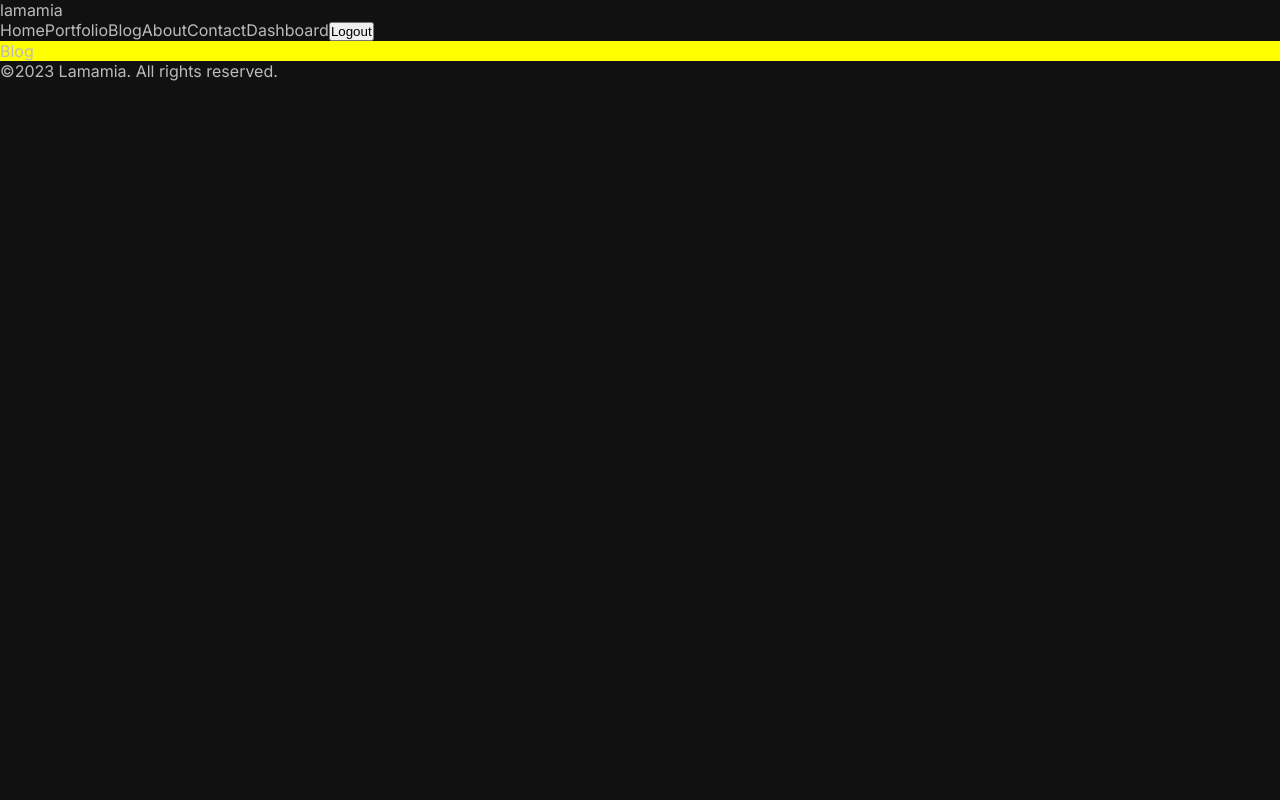
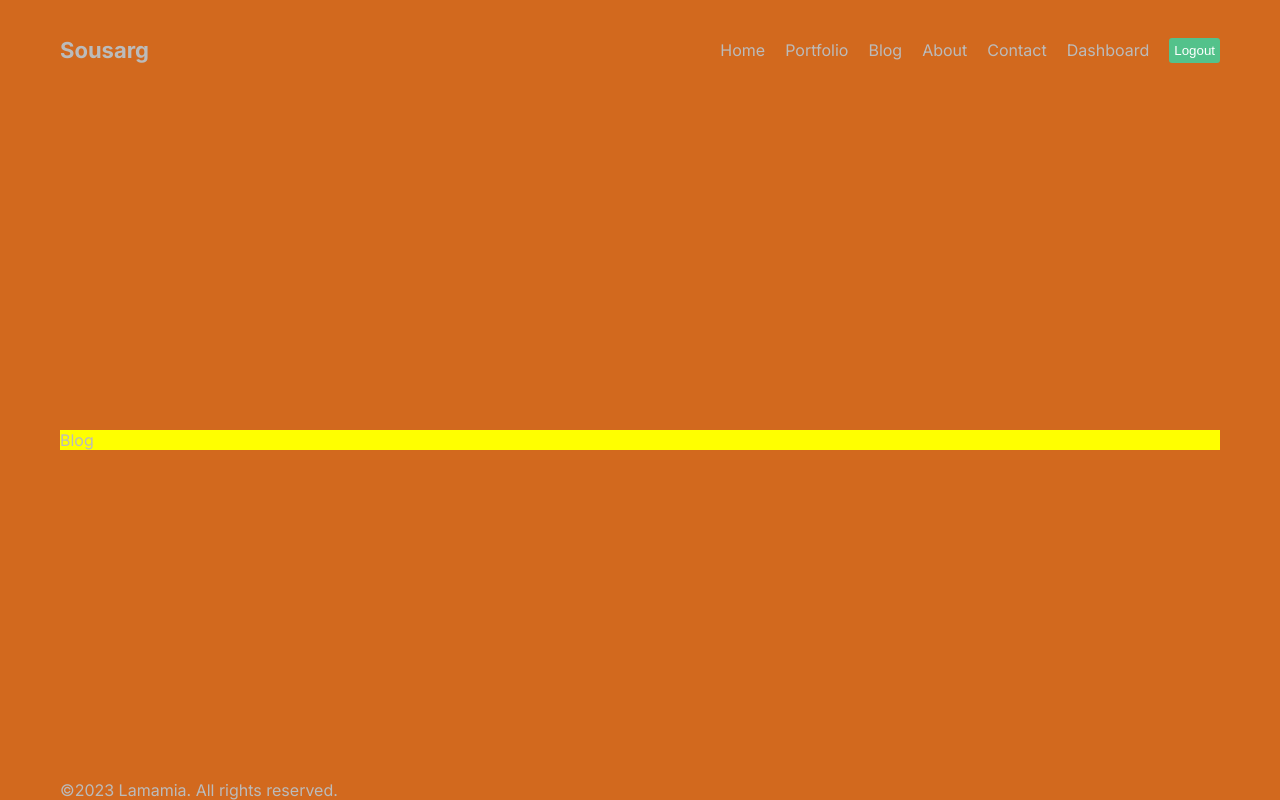
Before and after one commit to AyoubELOUAIZI/nexjs-app, a Next.js app: page /blog in a window 1280 px wide. Built offline with nearby package versions, Linux system fonts and the light colour scheme.

Commit message:
navbar styling

```diff
--- a/src/app/globals.css
+++ b/src/app/globals.css
@@ -17,6 +17,13 @@ a{
   color: inherit;
 }
 
-.cotainer{
-  background-color: rebeccapurple;
+.container{
+max-width: 1366px;
+min-height: 100vh;
+margin:0 auto;
+background-color: chocolate;
+padding: 0 60px;
+display: flex;
+flex-direction: column;
+justify-content: space-between;
 }
--- a/src/components/footer/Footer.jsx
+++ b/src/components/footer/Footer.jsx
@@ -2,7 +2,6 @@
 import React from 'react'
 
 const Footer = () => {
-  console.log('this is a test')
   return (
     <div>
        <div>©2023 Lamamia. All rights reserved.</div>
--- a/src/components/navbar/Navbar.jsx
+++ b/src/components/navbar/Navbar.jsx
@@ -1,6 +1,7 @@
 "use client"
 import Link from 'next/link'
 import React from 'react'
+import styles from './navbar.module.css'
 
 
 const links = [
@@ -38,15 +39,15 @@ const links = [
 
 const Navbar = () => {
   return (
-    <div>
-      <Link href="/">lamamia</Link>
-  <div>
-    {links.map((link) =>(
-    <Link key={link.id} href={link.url}>{link.title}</Link>
-      ))}
-  <button onClick={()=>{
-    console.log('loged out');
-  }}>Logout</button>
+    <div className={styles.container}>
+      <Link href="/" className={styles.logo} >Sousarg</Link>
+    <div  className={styles.links}>
+      {links.map((link) =>(
+      <Link className={styles.link} key={link.id} href={link.url}>{link.title}</Link>
+        ))}
+      <button className={styles.logout} onClick={()=>{
+      console.log('loged out');
+      }}>Logout</button>
     </div>
   </div>
   )
--- /dev/null
+++ b/src/components/navbar/navbar.module.css
@@ -0,0 +1,26 @@
+.container {
+  height: 100px;
+  display: flex;
+  justify-content: space-between;
+  align-items: center;
+}
+
+.logo {
+  font-weight: bold;
+  font-size: 22px;
+}
+
+.links {
+  display: flex;
+  align-items: center;
+  gap: 20px;
+}
+
+.logout {
+  padding: 5px;
+  border: none;
+  background-color: #53c28b;
+  color: white;
+  cursor: pointer;
+  border-radius: 3px;
+}
```
